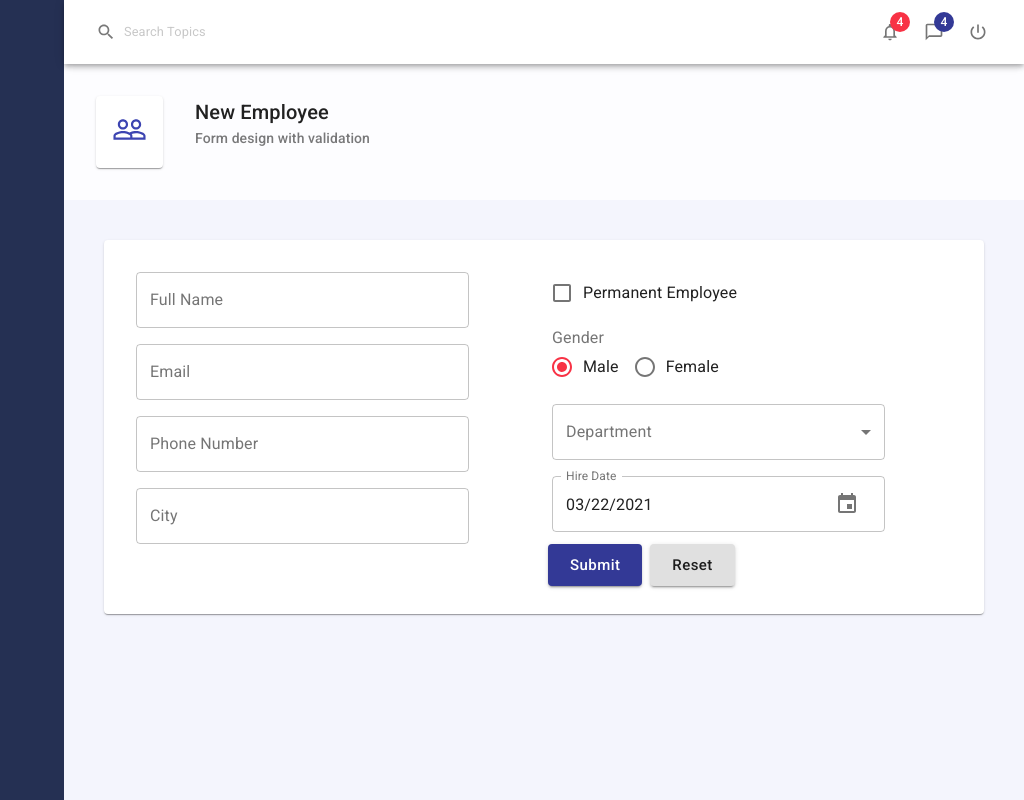
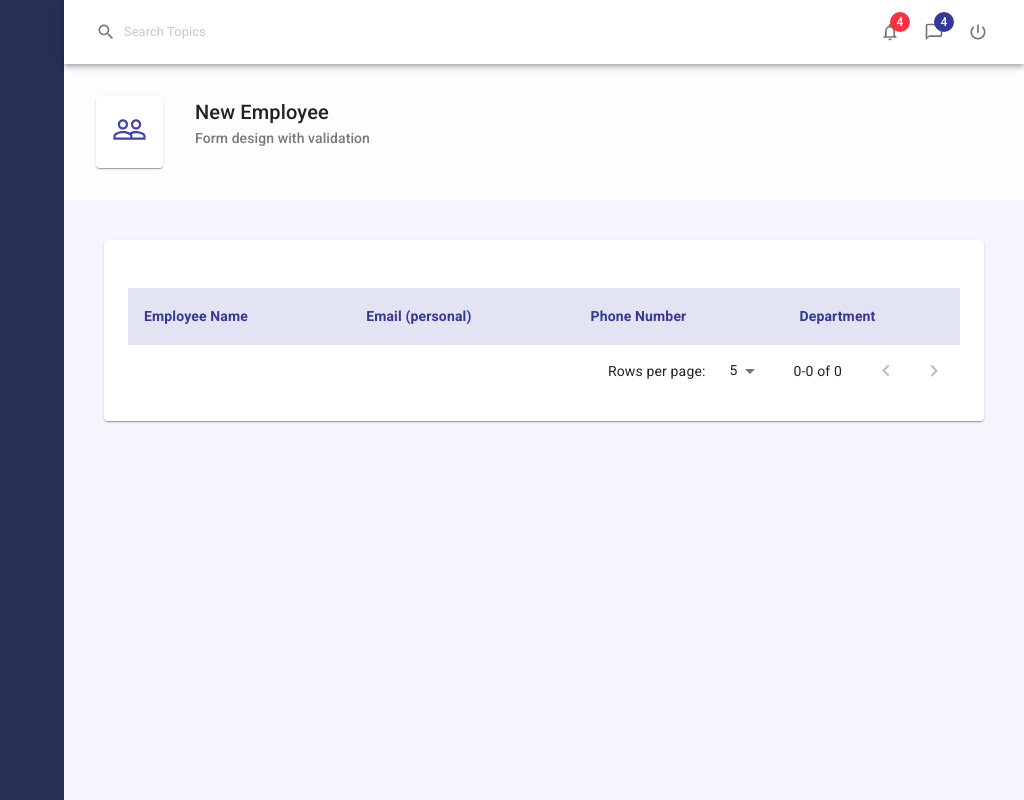
Before and after one commit to corey-hammond/react-material-ui-example, a React (Create React App) app: page / in a window 1280 px wide. Shown: the whole page, without its empty margins (256-1280 px from the left). Built offline with nearby package versions, Linux system fonts and the light colour scheme.

Commit message:
adding employees table with pagination

```diff
--- /dev/null
+++ b/src/components/useTable.js
@@ -0,0 +1,82 @@
+import {
+  makeStyles,
+  Table,
+  TableCell,
+  TableHead,
+  TablePagination,
+  TableRow,
+} from '@material-ui/core';
+import React, { useState } from 'react';
+
+const useStyles = makeStyles((theme) => ({
+  table: {
+    marginTop: theme.spacing(3),
+    '& thead th': {
+      fontWeight: '600',
+      color: theme.palette.primary.main,
+      backgroundColor: theme.palette.primary.light,
+    },
+    '& tbody td': {
+      fontWeight: '300',
+    },
+    '& tbody tr:hover': {
+      backgroundColor: '#fffbf2',
+      cursor: 'pointer',
+    },
+  },
+}));
+
+export default function useTable(records, headCells) {
+  const classes = useStyles();
+  const pages = [5, 10, 25];
+  const [page, setPage] = useState(0);
+  const [rowsPerPage, setRowsPerPage] = useState(pages[page]);
+
+  const TblContainer = (props) => (
+    <Table className={classes.table}>{props.children}</Table>
+  );
+
+  const TblHead = (props) => {
+    return (
+      <TableHead>
+        <TableRow>
+          {headCells.map((headCell) => (
+            <TableCell key={headCell.id}>{headCell.label}</TableCell>
+          ))}
+        </TableRow>
+      </TableHead>
+    );
+  };
+
+  const handleChangePage = (event, newPage) => {
+    setPage(newPage);
+  };
+
+  const handleChangeRowsPerPage = (event) => {
+    setRowsPerPage(parseInt(event.target.value, 10));
+    setPage(0);
+  };
+
+  const TblPagination = () => (
+    <TablePagination
+      component='div'
+      page={page}
+      rowsPerPage={rowsPerPage}
+      rowsPerPageOptions={pages}
+      count={records.length}
+      onChangePage={handleChangePage}
+      onChangeRowsPerPage={handleChangeRowsPerPage}
+    />
+  );
+
+  const recordsAfterPagingAndSorting = () => {
+    return records.slice(page * rowsPerPage, (page + 1) * rowsPerPage);
+  };
+
+  return {
+    TblContainer,
+    TblHead,
+    TblPagination,
+    recordsAfterPagingAndSorting,
+  };
+}
--- a/src/pages/Employees/Employees.js
+++ b/src/pages/Employees/Employees.js
@@ -1,9 +1,11 @@
-import React from 'react';
+import React, { useState } from 'react';
 import PeopleOutlineIcon from '@material-ui/icons/PeopleOutline';
 import EmployeeForm from './EmployeeForm';
 import PageHeader from '../../components/PageHeader';
+import useTable from '../../components/useTable';
+import * as employeeService from '../../services/employeeService';
 import Paper from '@material-ui/core/Paper';
-import { makeStyles } from '@material-ui/core';
+import { makeStyles, TableBody, TableCell, TableRow } from '@material-ui/core';
 
 const useStyles = makeStyles((theme) => ({
   pageContent: {
@@ -12,8 +14,23 @@
   },
 }));
 
+const headCells = [
+  { id: 'fullName', label: 'Employee Name' },
+  { id: 'email', label: 'Email (personal)' },
+  { id: 'phone', label: 'Phone Number' },
+  { id: 'department', label: 'Department' },
+];
+
 export default function Employees() {
   const classes = useStyles();
+  const [records, setRecords] = useState(employeeService.getEmployees());
+
+  const {
+    TblContainer,
+    TblHead,
+    TblPagination,
+    recordsAfterPagingAndSorting,
+  } = useTable(records, headCells);
 
   return (
     <>
@@ -23,7 +40,21 @@
         icon={<PeopleOutlineIcon fontSize='large' />}
       />
       <Paper className={classes.pageContent}>
-        <EmployeeForm />
+        {/* <EmployeeForm /> */}
+        <TblContainer>
+          <TblHead />
+          <TableBody>
+            {recordsAfterPagingAndSorting().map((item) => (
+              <TableRow key={item.id}>
+                <TableCell>{item.fullName}</TableCell>
+                <TableCell>{item.email}</TableCell>
+                <TableCell>{item.phone}</TableCell>
+                <TableCell>{item.department}</TableCell>
+              </TableRow>
+            ))}
+          </TableBody>
+        </TblContainer>
+        <TblPagination />
       </Paper>
     </>
   );
--- a/src/services/employeeService.js
+++ b/src/services/employeeService.js
@@ -33,5 +33,12 @@
   if (localStorage.getItem(KEYS.employees) === null)
     localStorage.setItem(KEYS.employees, JSON.stringify([]));
 
-  return JSON.parse(localStorage.getItem(KEYS.employees));
+  let employees = JSON.parse(localStorage.getItem(KEYS.employees));
+
+  // map dept ID to dept title
+  let departments = getDepartmentCollection();
+  return employees.map((emp) => ({
+    ...emp,
+    department: departments[emp.departmentId - 1].title,
+  }));
 }
```
